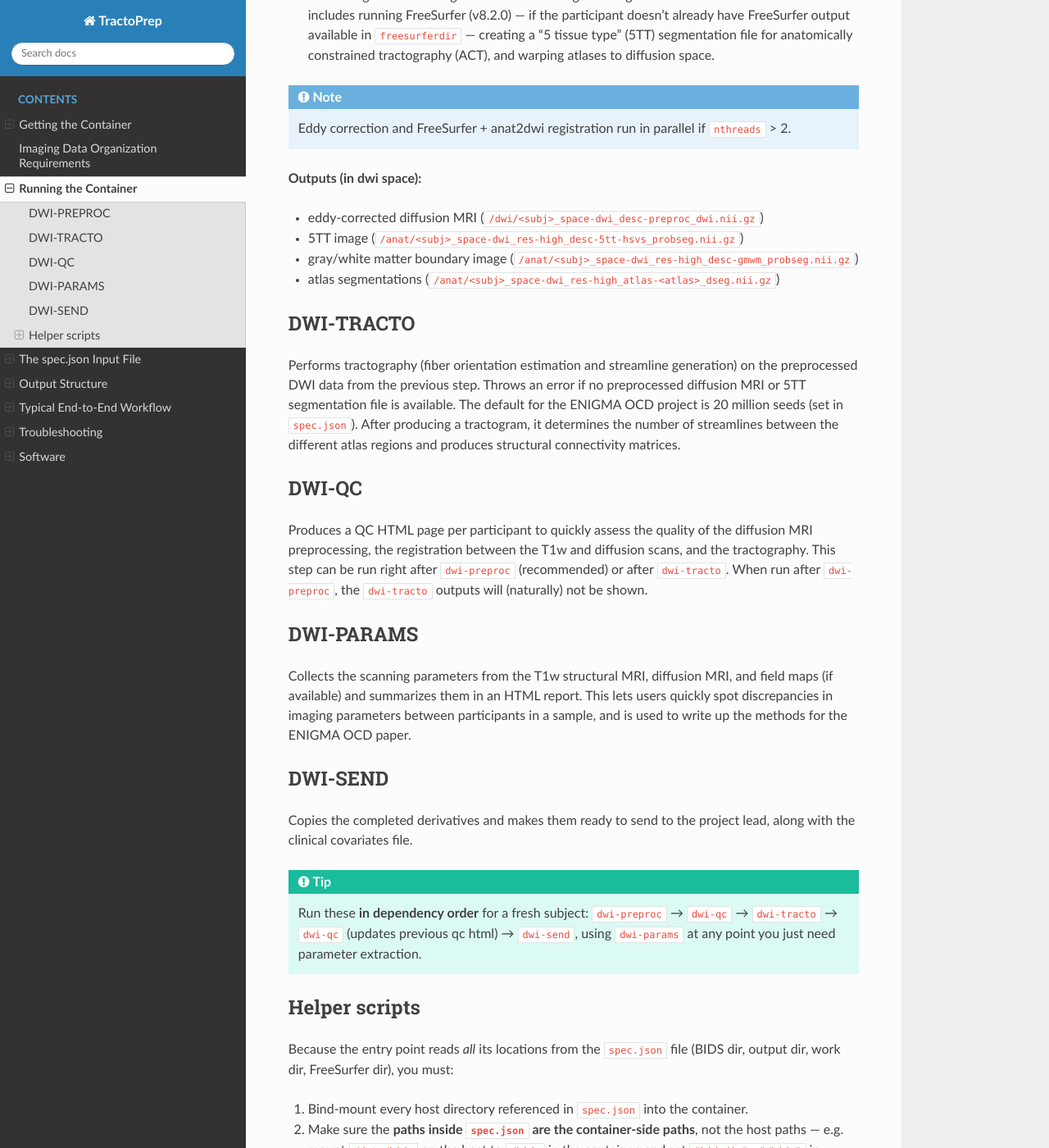
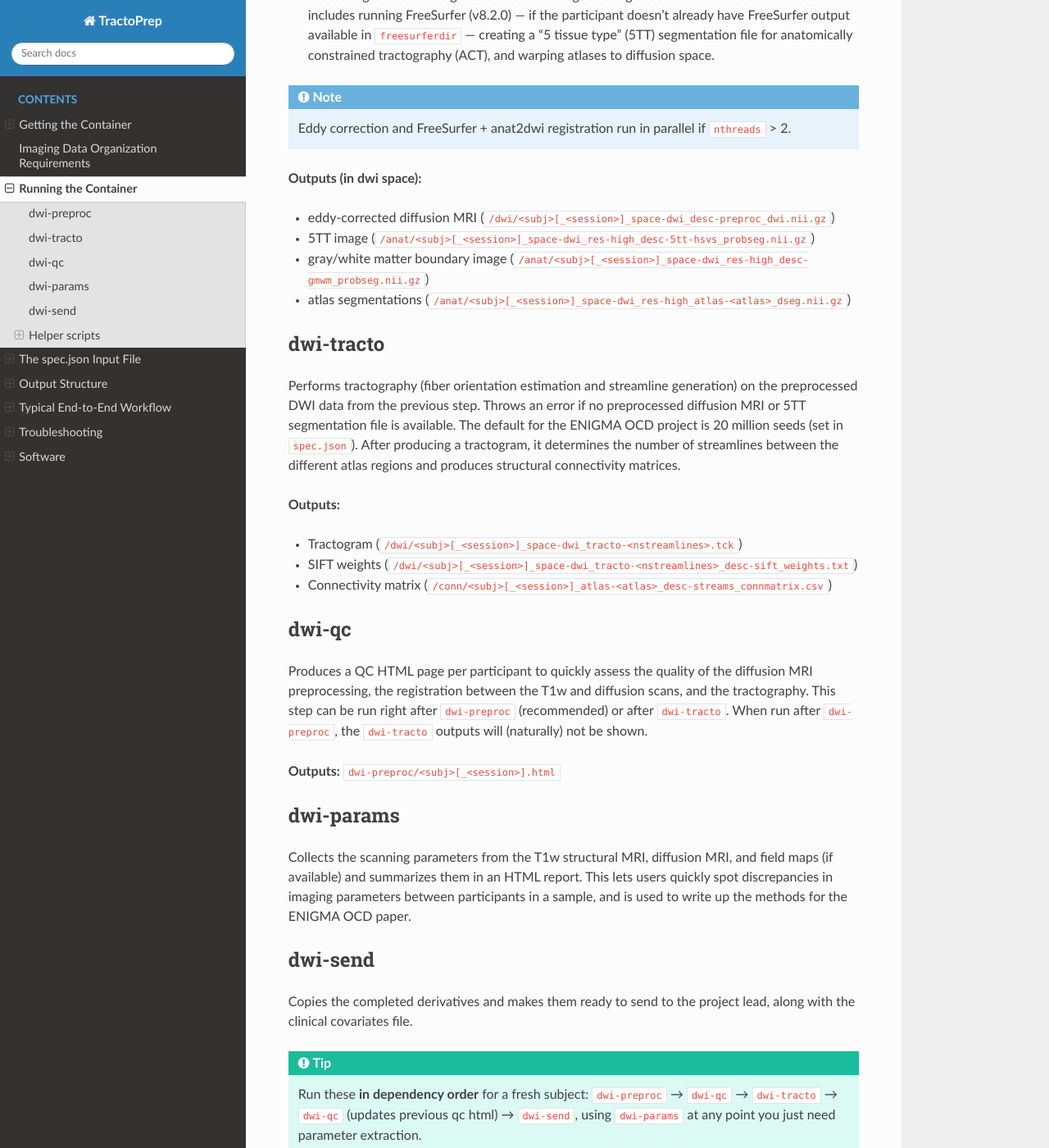
Before and after one commit to chrisvriend/dwi-tract4mega, a Sphinx documentation site: the page built from docs/source/running.md, in a window 1280 px wide and 1400 px high, scrolled down 639 px. Shown: the whole window at 82% size. Built offline with Sphinx 7.4.7 and the Read the Docs theme 3.1.0, drawn with Linux system fonts in a browser that asks for light colours; some of the changed text lies outside the part shown.

Commit message:
update read the docs

```diff
--- a/docs/source/running.md
+++ b/docs/source/running.md
@@ -13,7 +13,7 @@ where `<pipeline>` is one of: `dwi-preproc`, `dwi-tracto`, `dwi-qc`,
 The `spec.json` file contains the full paths to the input and output
 directories, and the settings for the pipeline — see {doc}`spec-json`.
 
-## DWI-PREPROC
+## dwi-preproc
 
 1. Preprocessing of diffusion MRI scans, including denoising,
    susceptibility-induced distortion correction (with PEPolar field
@@ -42,15 +42,15 @@ if `nthreads` > 2.
 **Outputs (in dwi space):**
 
 - eddy-corrected diffusion MRI
-  (`/dwi/<subj>_space-dwi_desc-preproc_dwi.nii.gz`)
+  (`/dwi/<subj>[_<session>]_space-dwi_desc-preproc_dwi.nii.gz`)
 - 5TT image
-  (`/anat/<subj>_space-dwi_res-high_desc-5tt-hsvs_probseg.nii.gz`)
+  (`/anat/<subj>[_<session>]_space-dwi_res-high_desc-5tt-hsvs_probseg.nii.gz`)
 - gray/white matter boundary image
-  (`/anat/<subj>_space-dwi_res-high_desc-gmwm_probseg.nii.gz`)
+  (`/anat/<subj>[_<session>]_space-dwi_res-high_desc-gmwm_probseg.nii.gz`)
 - atlas segmentations
-  (`/anat/<subj>_space-dwi_res-high_atlas-<atlas>_dseg.nii.gz`)
+  (`/anat/<subj>[_<session>]_space-dwi_res-high_atlas-<atlas>_dseg.nii.gz`)
 
-## DWI-TRACTO
+## dwi-tracto
 
 Performs tractography (fiber orientation estimation and streamline
 generation) on the preprocessed DWI data from the previous step. Throws
@@ -60,7 +60,18 @@ available. The default for the ENIGMA OCD project is 20 million seeds
 number of streamlines between the different atlas regions and produces
 structural connectivity matrices.
 
-## DWI-QC
+
+**Outputs:**
+
+- Tractogram
+  (`/dwi/<subj>[_<session>]_space-dwi_tracto-<nstreamlines>.tck`)
+- SIFT weights
+  (`/dwi/<subj>[_<session>]_space-dwi_tracto-<nstreamlines>_desc-sift_weights.txt`)
+- Connectivity matrix
+  (`/conn/<subj>[_<session>]_atlas-<atlas>_desc-streams_connmatrix.csv`)
+
+
+## dwi-qc
 
 Produces a QC HTML page per participant to quickly assess the quality
 of the diffusion MRI preprocessing, the registration between the T1w
@@ -68,7 +79,11 @@ and diffusion scans, and the tractography. This step can be run right
 after `dwi-preproc` (recommended) or after `dwi-tracto`. When run after
 `dwi-preproc`, the `dwi-tracto` outputs will (naturally) not be shown.
 
-## DWI-PARAMS
+**Outputs:**
+`dwi-preproc/<subj>[_<session>].html`
+
+
+## dwi-params
 
 Collects the scanning parameters from the T1w structural MRI, diffusion
 MRI, and field maps (if available) and summarizes them in an HTML
@@ -76,7 +91,7 @@ report. This lets users quickly spot discrepancies in imaging
 parameters between participants in a sample, and is used to write up
 the methods for the ENIGMA OCD paper.
 
-## DWI-SEND
+## dwi-send
 
 Copies the completed derivatives and makes them ready to send to the
 project lead, along with the clinical covariates file.
```
Also changed, not shown: docs/source/workflow.md (+3 -2 lines).
